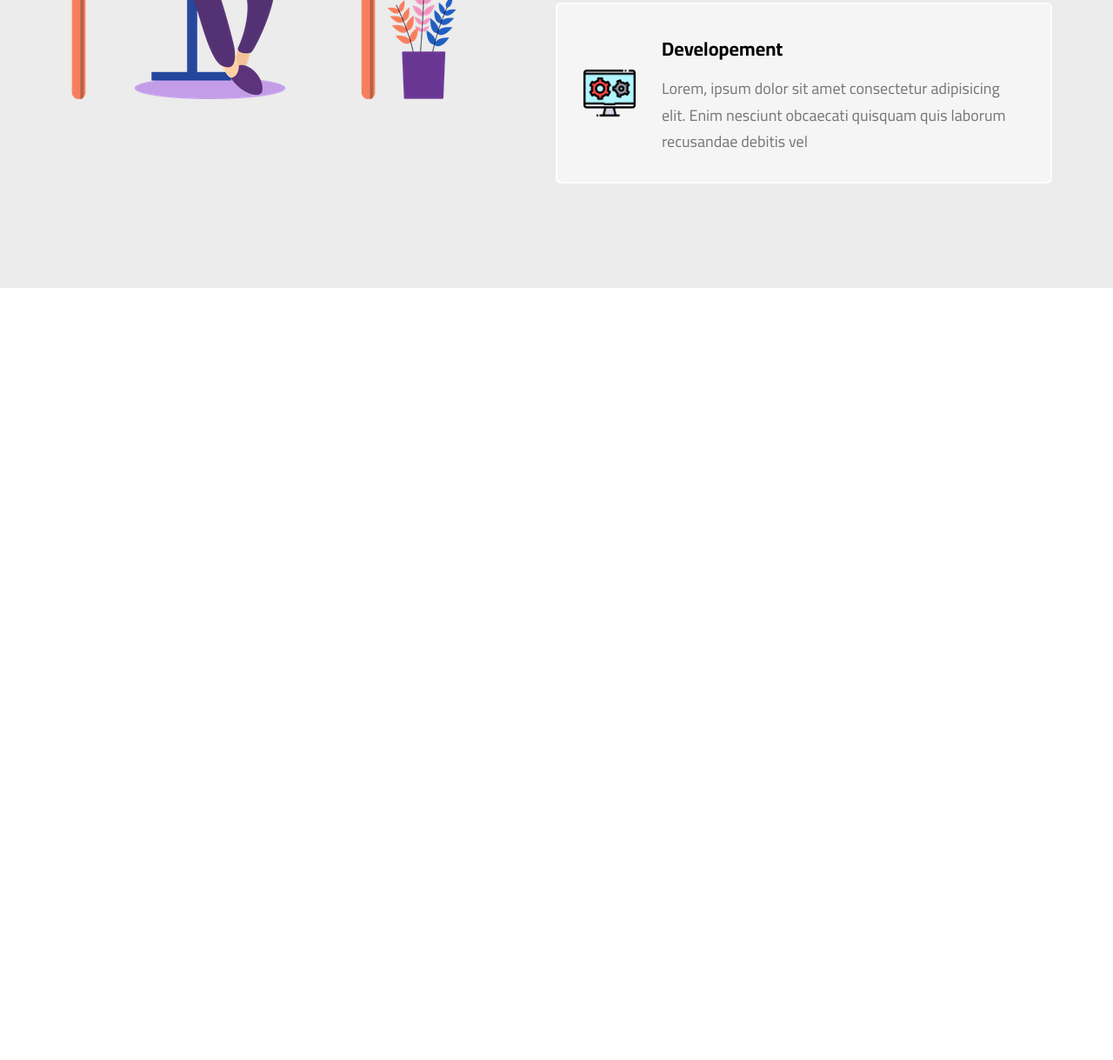
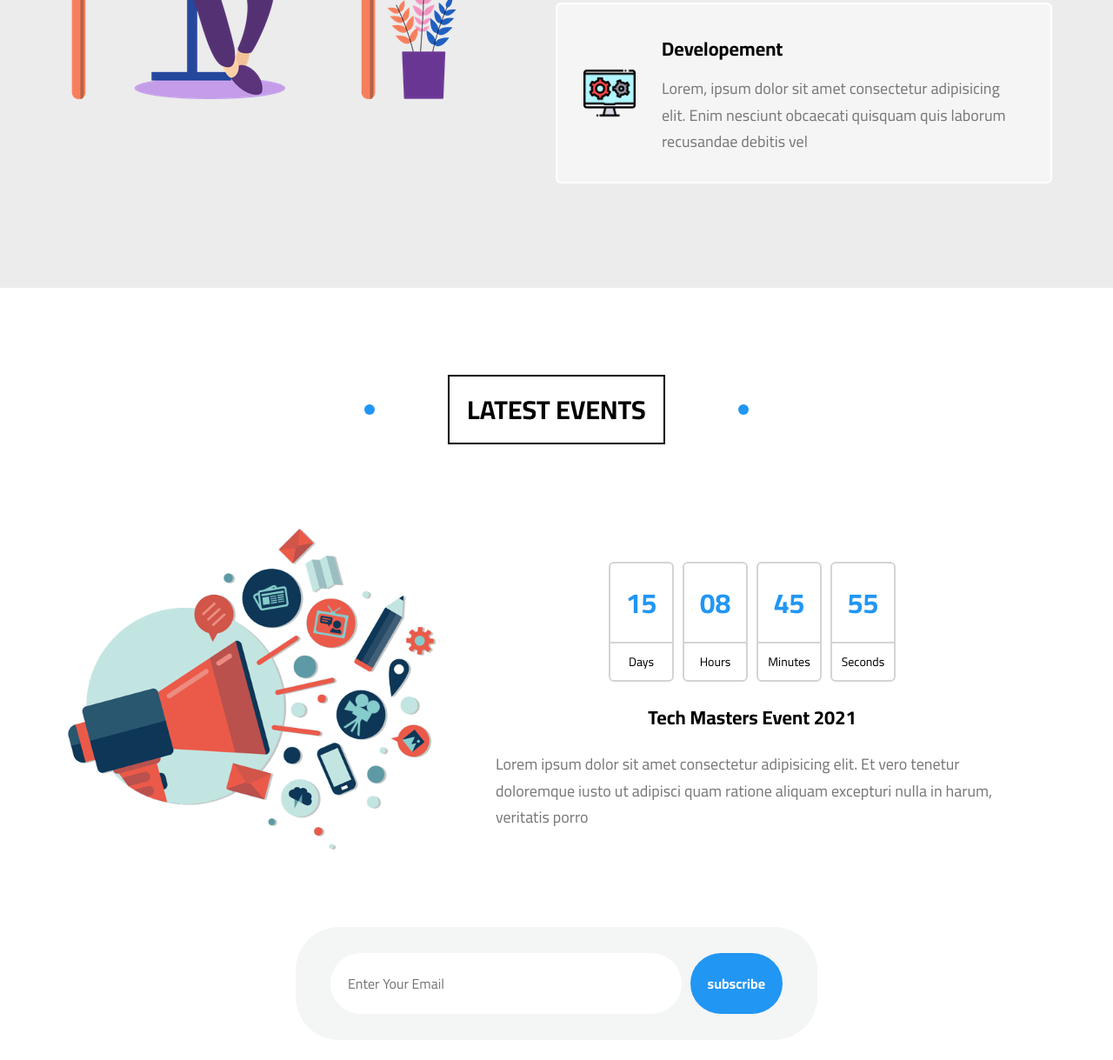
Before and after one commit to ahmed-aljdea/Template_Three, a plain HTML site: page index.html in a window 1280 px wide. Shown: the part 9484-10703 px from the top of the page at 87% size. Before the commit the page ends 9815 px from the top, so only its background shows below. Drawn offline with Linux system fonts and the light colour scheme.

Commit message:
Add events section

```diff
--- a/css/Ahmed.css
+++ b/css/Ahmed.css
@@ -932,6 +932,134 @@ left:0;
 
 }
 /* *End work steps */
+/* *Start Events */
+.event {
+            padding-top: var(--padding-top);
+            padding-bottom: var(--padding-bottom);
+            position: relative;
+}
+.event .container {
+    display: flex;
+    align-items: center;
+    flex-wrap: wrap;
+}
+.event img {
+    max-width: 450px;
+}
+@media (max-width:991px) {
+    .event img {
+        display: none;
+    }
+}
+.event .info {
+    flex: 1;
+}
+.event .info .time {
+        display: flex;
+        align-items: center;
+        margin: 20px auto;
+        justify-content: center;
+        gap: 10px;
+        transition: var(--main-transition);
+}
+.event .info .unit {
+        border: 2px solid #d4d4d4;
+        text-align: center;
+        border-radius: 6px;
+        width: 75px;
+        transition: var(--main-transition);
+}
+.event .info .unit:hover,
+.event .info .unit:hover span:last-child {
+    border-color: var(--main-color);
+}
+.event .info .unit span {
+    display: block;
+    transition: var(--main-transition);
+}
+.event .info .unit span:first-child {
+        padding: 15px;
+        font-size: 2rem;
+        font-weight: bold;
+        color: var(--main-color);
+}
+.event .info .unit span:last-child {
+        font-size: 14px;
+        border-top: 2px solid #d4d4d4;
+        padding:8px 10px;
+}
+.event .title {
+    text-align: center;
+    font-size: 22px;
+    max-width: 40px 0 0;
+}
+.event .description {
+    line-height: 1.7;
+    color: var(--second-color);
+    font-size: 18px;
+    margin: 5px 50px;
+}
+.event .subscribe form {
+            width: 600px;
+            padding: 30px 40px;
+            margin: 20px auto;
+            background-color: #f4f5f5;
+            border-radius: 50px;
+            display: flex;
+            gap: 10px;
+}
+@media (max-width:767px) {
+    .event .subscribe form {
+                max-width: 100%;
+                    padding: 20px;
+                    flex-direction: column;
+                    border-radius: 0;
+                    margin: 0
+    }
+}
+.event .subscribe form input[type="email"] {
+        flex: 1;
+        padding: 20px;
+        border-radius: 50px;
+        border: none;
+        caret-color: var(--main-color);
+}
+@media (max-width:767px) {
+    .event .subscribe form input[type="email"]{
+        border-radius: 0;
+    }
+}
+.event .subscribe form input[type="email"]:focus {
+    outline: none
+}
+.event .subscribe form input[type="email"]::placeholder {
+    transition: opacity var(--main-transition);
+}
+.event .subscribe form input[type="email"]:focus::placeholder {
+    opacity: 0;
+}
+.event .subscribe form input[type="submit"] {
+            background-color: var(--main-color);
+            color: white;
+            border-radius: 50px;
+            padding: 20px;
+            font-weight: bold;
+            border: none;
+            transition: var(--main-transition);
+}
+@media (max-width:767px) {
+    .event .subscribe form input[type="submit"]{
+        border-radius: 0;
+    }
+}
+.event .subscribe form input[type="submit"]:hover {
+    background-color: var(--main-color-alt);
+}
+.event .subscribe {
+    width: 100%;
+    margin-top: 50px;
+}
+/* *End Events */
 /* *Start Animations */
 @keyframes up-and-down {
     0%, 100% {
--- a/index.html
+++ b/index.html
@@ -491,7 +491,6 @@
                 </div>
             </div>
         </div>
-        </div>
     <!-- *End services -->
     <!-- *Start Skills -->
     <div class="our-skills" id="our-skills">
@@ -561,5 +560,44 @@
         </div>
         </div>
     <!-- *End Work steps -->
+    <!-- *Start Events -->
+    <div class="event" id="event">
+        <h2 class="main-title">Latest Events</h2>
+        <div class="container">
+            <img src="images/events (1).png" alt="">
+            <div class="info">
+<div class="time">
+    <div class="unit">
+        <span>15</span>
+        <span>Days</span>
+    </div>
+    <div class="unit">
+        <span>08</span>
+        <span>Hours</span>
+    </div>
+    <div class="unit">
+        <span>45</span>
+        <span>Minutes</span>
+    </div>
+    <div class="unit">
+        <span>55</span>
+        <span>Seconds</span>
+    </div>
+    </div>
+    <h2 class="title">Tech Masters Event 2021</h2>
+    <p class="description">
+        Lorem ipsum dolor sit amet consectetur adipisicing elit. Et vero tenetur doloremque iusto ut adipisci quam
+        ratione aliquam excepturi nulla in harum, veritatis porro
+    </p>
+    </div>
+    <div class="subscribe">
+        <form action="">
+            <input type="email" placeholder="Enter Your Email">
+            <input type="submit" value="subscribe">
+        </form>
+    </div>
+    </div>
+    </div>
+    <!-- *End Events-->
 </body>
 </html>
```
Also changed, not shown: images/events (1).png (added).
